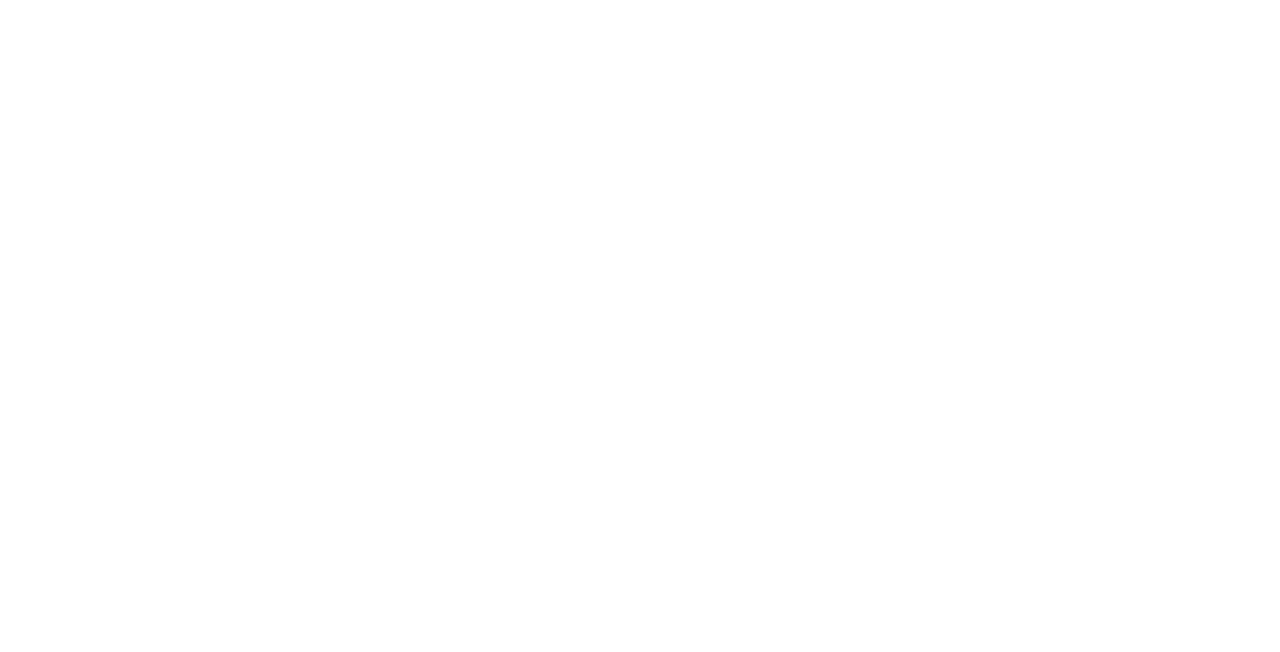
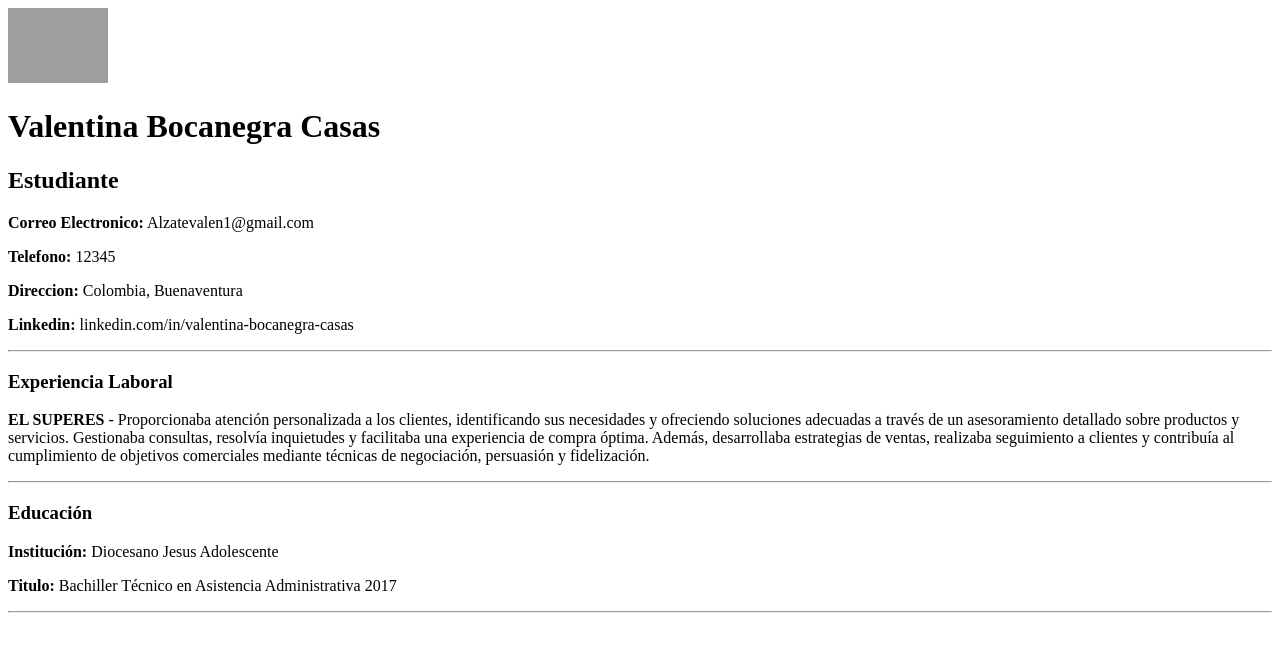
Before and after one commit to valila2/Hoja_de_vida, a plain HTML site: page index.html in a window 1280 px wide. Drawn offline with Linux system fonts and the light colour scheme; grey boxes are pictures that could not be loaded.

Commit message:
agregamos nuestros datos personales, y dos section uno para experiencia y otro para educación

```diff
--- a/index.html
+++ b/index.html
@@ -3,9 +3,41 @@
 <head>
   <meta charset="UTF-8">
   <meta name="viewport" content="width=device-width, initial-scale=1.0">
-  <title>Document</title>
+  <title>Hoja de vida -Valentina</title>
 </head>
 <body>
+  <header>
+    <img src= "https://us.123rf.com/450wm/vectorkif/vectorkif1803/vectorkif180300044/97426151-expresi%C3%B3n-facial-de-una-linda-mujer-riendo-emoci%C3%B3n-femenina-atractivo-personaje-de-dibujos.jpg" width="100" alt="foto-perfil">
+
+      <h1>Valentina Bocanegra Casas</h1>
+      <h2>Estudiante</h2>
+      <p><b>Correo Electronico:</b> Alzatevalen1@gmail.com</p>
+      <p><b>Telefono:</b> 12345</p>
+      <p><b>Direccion:</b> Colombia, Buenaventura</p>
+      <p><b>Linkedin:</b> linkedin.com/in/valentina-bocanegra-casas</p>
+</header>
+
+<hr>
+
+<section id="experiencia">
+    <h3>Experiencia Laboral</h3>
+    <p><strong>EL SUPERES</strong> - Proporcionaba atención personalizada a los clientes,
+    identificando sus necesidades y ofreciendo soluciones adecuadas a través de un asesoramiento detallado sobre productos
+    y servicios. Gestionaba consultas, resolvía inquietudes y facilitaba una experiencia de compra óptima. Además,
+    desarrollaba estrategias de ventas, realizaba seguimiento a clientes y contribuía al cumplimiento de objetivos
+    comerciales mediante técnicas de negociación, persuasión y fidelización.</p>
+</section>
+<hr>
+
+<section id="educacion">
+    <h3>Educación</h3>
+    <p><b>Institución: </b> Diocesano Jesus Adolescente</p>
+    <p><b>Titulo:</b> Bachiller Técnico en Asistencia
+        Administrativa
+    2017</p>
+</section>
+
+<hr>
 
 </body>
 </html>
```
